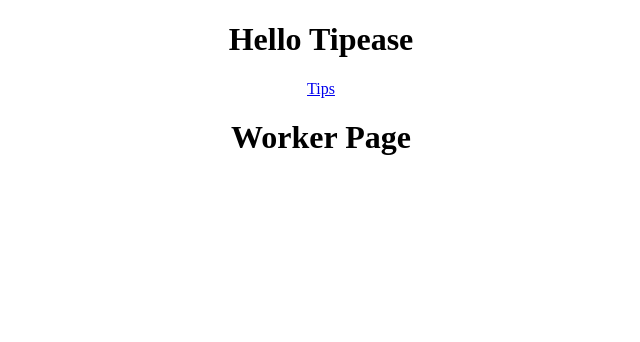
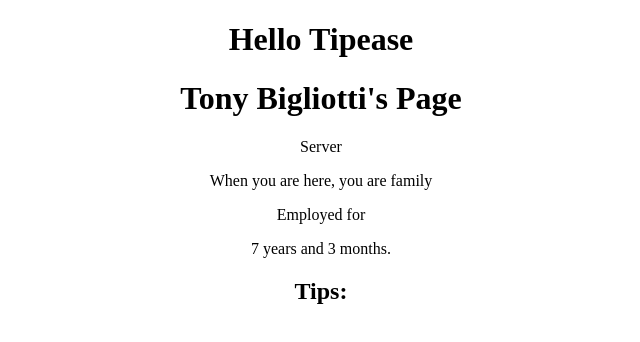
Before and after one commit to bw-tipsease-aug2019/frontend, a React (Create React App) app in the folder tipease/: page /worker/1 in a window 1280 px wide. Shown: the top 342 px of the page, without its empty margins (319-959 px from the left). Built offline with nearby package versions, Linux system fonts and the light colour scheme.

Commit message:
added some data to WorkerPage, clicking on more info will redirect to that workers page

```diff
--- a/tipease/src/components/serviceWorker/WorkerCard.jsx
+++ b/tipease/src/components/serviceWorker/WorkerCard.jsx
@@ -23,13 +23,14 @@
   return (
     <div>
       <h2>{props.worker.name.first} {props.worker.name.last}</h2>
-      <div style={{ background: `url(${props.worker.thmubnail})` }} />
+      <div style={{ background: `url(${props.worker.thumbnail})` }} />
       <div>
         <p>{props.worker.role}</p>
         <p>{props.worker.tagline}</p>
-        <p>Employed for<br /><p>{props.worker.durationEmployed.year} years and {props.worker.durationEmployed.month} months.</p></p>
+        <p>Employed for</p>
+        <p>{props.worker.durationEmployed.year} years and {props.worker.durationEmployed.month} months.</p>
         <div onClick={()=>{props.redirect(`/tip/${props.worker.id}`)}}>Tip</div>
-        <div onClick={()=>{/* Route to /worker/${props.worker.id} the worker page for this worker */}}>More Info</div>
+        <div onClick={()=>{props.redirect(`/worker/${props.worker.id}`)}}>More Info</div>
         <div onClick={()=>{/*dispatch(removeWorker())*/}}>DELETE</div>
       </div>
     </div>
--- a/tipease/src/components/serviceWorker/WorkerList.jsx
+++ b/tipease/src/components/serviceWorker/WorkerList.jsx
@@ -52,7 +52,7 @@
       <div className='workersGrid'>
         {filteredWorkers.map(worker => {
           return (
-            <div className='workersGrid-item'>
+            <div key={worker.id} className='workersGrid-item'>
               <WorkerCard key={worker.id} worker={worker} redirect={props.history.push}/>
             </div>
           );
--- a/tipease/src/components/serviceWorker/WorkerPage.jsx
+++ b/tipease/src/components/serviceWorker/WorkerPage.jsx
@@ -4,21 +4,31 @@
 /        display more detailed information:
 /
 ~~~~~~~~~~~~~~~~~~~~~~~~~~~~~~~~~~~~~~~~~~~~~~~~~~~~~~~~~~~~~~~~~~~~~*/
-import React from "react";
-import { Route, Link } from "react-router-dom";
-import TipList from "./TipList";
+import React,{useEffect} from "react";
+import { useSelector, useDispatch } from 'react-redux';
+import {getWorker} from '../../store/actions/workerActions'
 
-export default function WorkerPage() {
+const WorkerPage = (props) => {
+  const worker = useSelector(state=>state.workerReducer.currentWorker);
+  const dispatch = useDispatch();
+
+  useEffect(()=>{
+    dispatch(getWorker(props.match.params.id));
+  },[]);
+
   return (
-
     <>
-      <nav>
-        <Link to="/worker/tips">Tips</Link>
-      </nav>
       <div className="worker-page">
-        <h1>Worker Page</h1>
-        <Route exact path="/worker/tips" component={TipList} />
+        <h1>{`${worker.name.first} ${worker.name.last}'s Page`}</h1>
+        <div style={{ background: `url(${worker.thumbnail})` }} />
+        <p>{worker.role}</p>
+        <p>{worker.tagline}</p>
+        <p>Employed for</p>
+        <p>{worker.durationEmployed.year} years and {worker.durationEmployed.month} months.</p>
+        <h2>Tips: </h2>
       </div>
     </>
   );
 }
+
+export default WorkerPage;
--- a/tipease/src/components/serviceWorker/WorkerSearchForm.jsx
+++ b/tipease/src/components/serviceWorker/WorkerSearchForm.jsx
@@ -31,9 +31,9 @@
         <div className="field">
           <select name="company" onChange={handleChange}>
             <option value="select" defaultValue>Select A Company...</option>
-            {props.companyNames.map(name=>{
+            {props.companyNames.map((name,i)=>{
               return (
-                <option value={`${name}`}>{`${name}`}</option>
+                <option key={i} value={`${name}`}>{`${name}`}</option>
               );
             })}
           </select>
```
